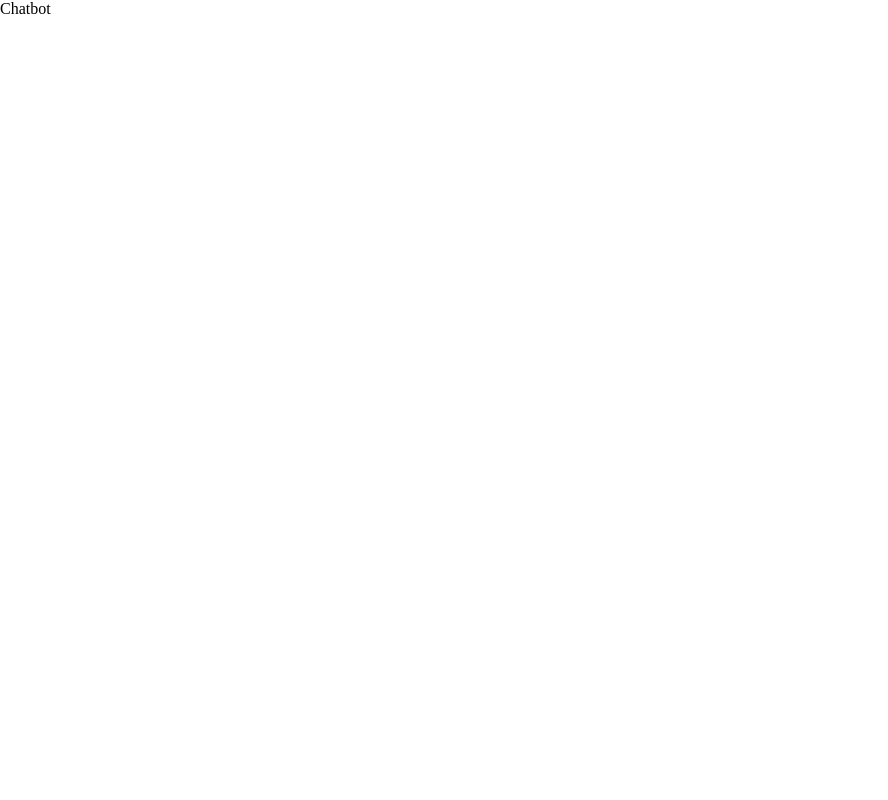
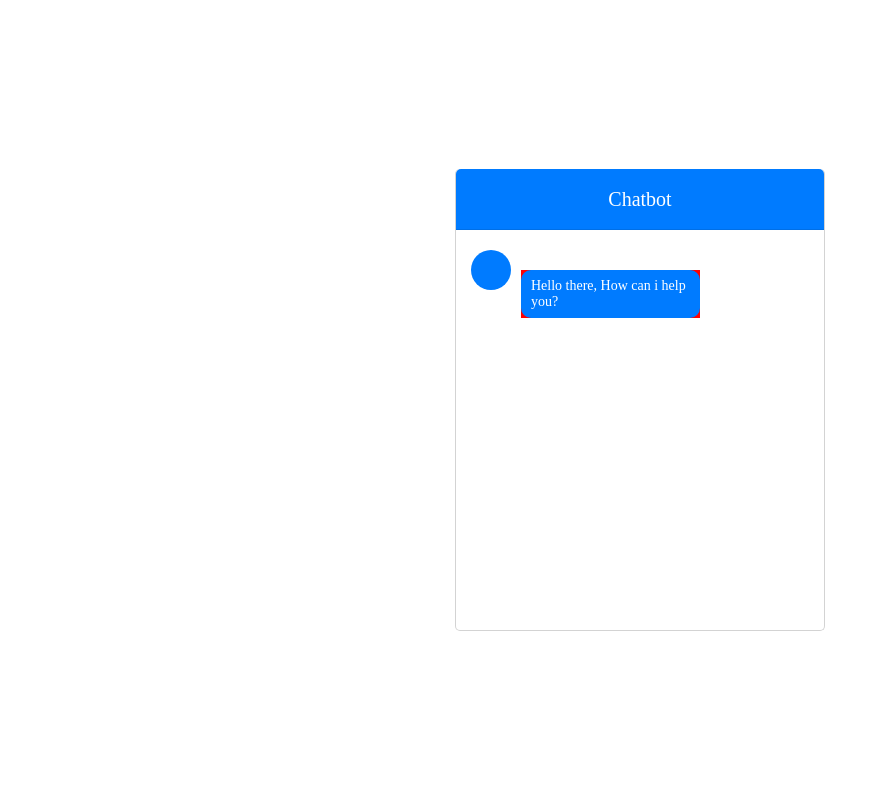
Before and after one commit to NomthandazoThabethe/nomthandazothabethe.github.io, a PHP site: page / in a window 1280 px wide. Before the commit the part shown is almost empty. Shown: the whole page, without its empty margins (0-888 px from the left). Run offline with PHP 8.4, Linux system fonts and the light colour scheme; some libraries are stand-ins or nearby versions.

Commit message:
adding to the chatbot

```diff
--- a/index.html
+++ b/index.html
@@ -15,6 +15,7 @@
                     <div class="icon">
                         <i class="fat fa-user"></i>
                     </div>
+                    <div class="msg-header"><p>Hello there, How can i help you?</p></div>
                 </div>
             </div>
         </div>
--- a/style.css
+++ b/style.css
@@ -5,3 +5,67 @@
     box-sizing: border-box;
     font-family: 'css?family-Poppins';
 }
+
+html, body{
+    display: grid;
+    height: 100%;
+    place-items: center;
+}
+
+.wrapper{
+    width: 370px;
+    background: #fff;
+    border-radius: 5px;
+    border: 1px solid lightgray;
+    border-top: 0px;
+}
+
+.wrapper .title{
+    background: #007bff;
+    color: #fff;
+    font-size: 20px;
+    font-weight: 500;
+    line-height:60px;
+    text-align: center;
+    border-bottom: 1px solid #006fe6;
+    border-radius: 5px 5px 0 0;
+
+}
+
+.wrapper .form{
+    padding: 20px 15px;
+    min-height: 400px;
+    max-height: 400px;
+    overflow-y: auto;
+}
+
+.wrapper .form .inbox{
+    width: 100%;
+    display: flex;
+    align-items: baseline;
+}
+
+.wrapper .form .inbox .icon{
+    height: 40px;
+    width: 40px;
+    color: #fff;
+    text-align: center;
+    line-height: 40px;
+    border-radius: 50%;
+    font-size: 10px;
+    background: #007bff;
+}
+
+.wrapper .form .inbox .msg-header{
+    max-width: 53%;
+    background: red;
+    margin-left: 10px;
+}
+
+.form .inbox .msg-header p{
+    color: #fff;
+    background: #007bff;
+    border-radius: 10px;
+    padding: 8px 10px;
+    font-size: 14px;
+}
```
